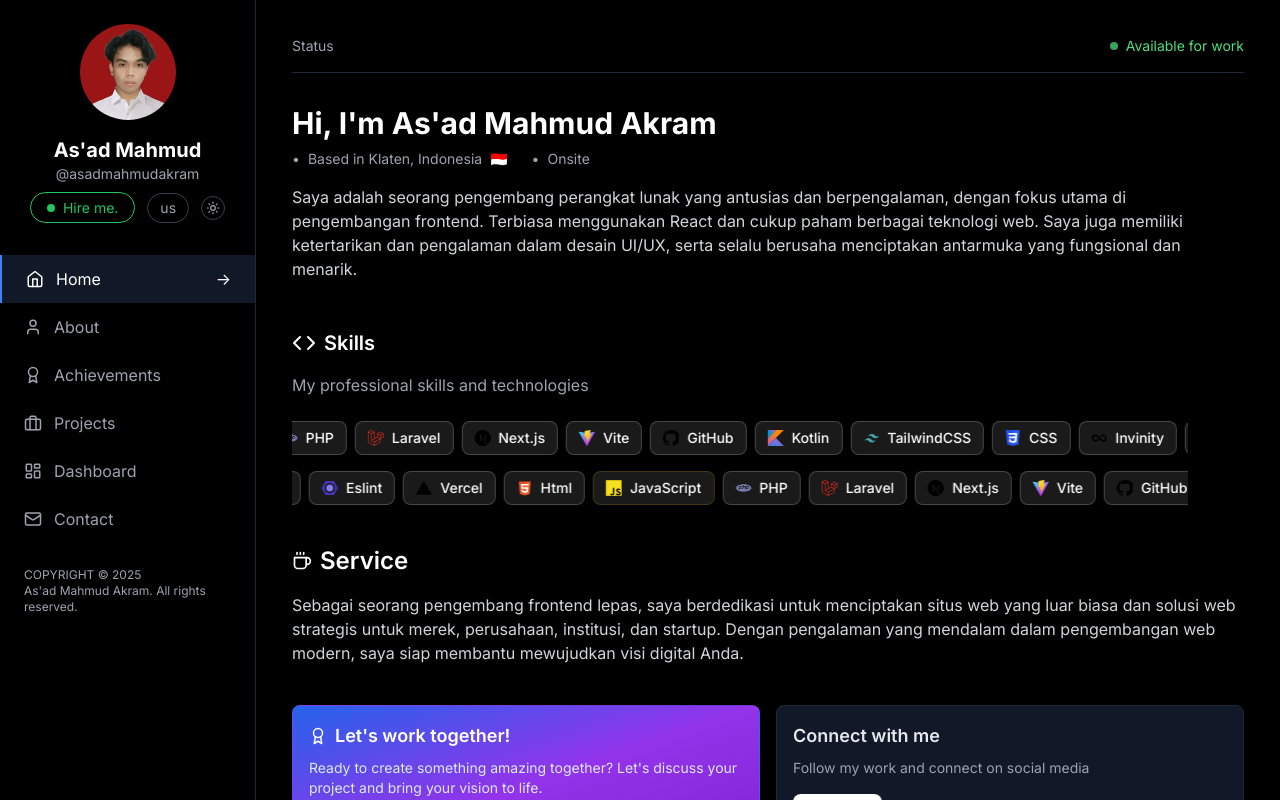
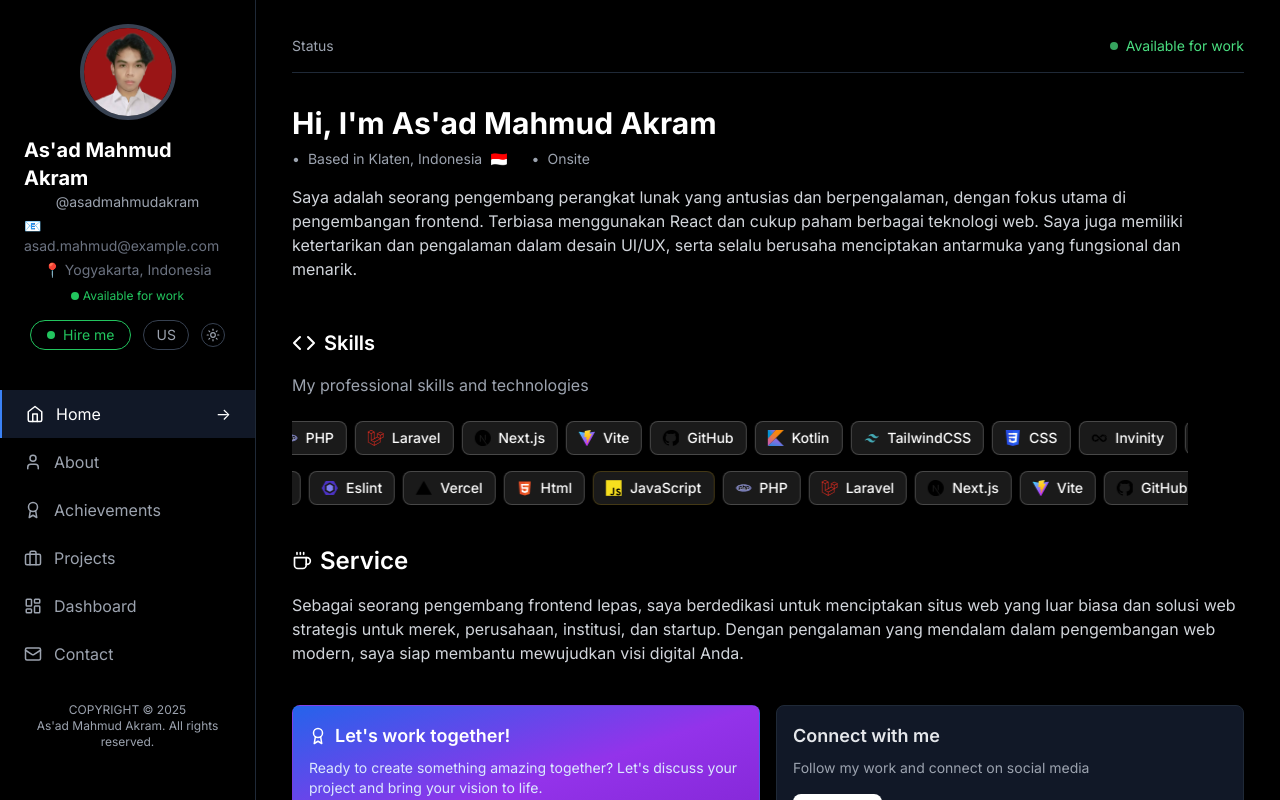
Before and after one commit to asadmahmud22/Portofolio-AsadMahmudAkram, a React (Vite) app: page / in a window 1280 px wide. Built offline with nearby package versions, Linux system fonts and the light colour scheme.

Commit message:
Update Layout.jsx

```diff
--- a/src/components/Layout.jsx
+++ b/src/components/Layout.jsx
@@ -114,27 +114,37 @@ const SidebarContent = ({ toggleLanguage, toggleTheme, language, isDarkMode }) =
   return (
     <>
       <div className="p-6 flex flex-col items-center">
-        <div className="w-24 h-24 rounded-full overflow-hidden mb-4">
+        {/* Foto profil */}
+        <div className="w-24 h-24 rounded-full overflow-hidden mb-4 border-4 border-gray-700">
           <img
-            src="/assets/profile.jpg" // ⬅️ Path dari folder `public/assets`
+            src="/assets/profile.jpg"
             alt="Profile"
             className="w-full h-full object-cover"
           />
         </div>
-        <h2 className="text-xl font-bold">As'ad Mahmud</h2>
-        <div className="text-gray-400 text-sm">@asadmahmudakram</div>
 
-        <div className="flex items-center gap-3 mt-2">
-          <button className="hire-me-btn flex items-center gap-2">
+        {/* Informasi profil lengkap */}
+        <h2 className="text-xl font-bold">As'ad Mahmud Akram</h2>
+        <div className="text-gray-400 text-sm mb-1">@asadmahmudakram</div>
+        <div className="text-gray-500 text-sm mb-1">📧 asad.mahmud@example.com</div>
+        <div className="text-gray-500 text-sm mb-1">📍 Yogyakarta, Indonesia</div>
+        <div className="text-green-500 text-xs mt-1 flex items-center gap-1">
+          <span className="w-2 h-2 bg-green-500 rounded-full animate-pulse"></span>
+          Available for work
+        </div>
+
+        {/* Tombol pengaturan */}
+        <div className="flex items-center gap-3 mt-4">
+          <button className="hire-me-btn flex items-center gap-2 text-sm border border-green-500 px-3 py-1 rounded-full hover:bg-green-600/20">
             <div className="status-indicator w-2 h-2 rounded-full bg-green-500"></div>
-            Hire me.
+            Hire me
           </button>
 
           <button
             onClick={toggleLanguage}
             className="text-gray-400 text-sm border border-gray-700 rounded-full px-3 py-1 hover:bg-gray-700/50 transition"
           >
-            {language === "en" ? "us" : "id"}
+            {language === "en" ? "US" : "ID"}
           </button>
 
           <button
@@ -146,7 +156,8 @@ const SidebarContent = ({ toggleLanguage, toggleTheme, language, isDarkMode }) =
         </div>
       </div>
 
-      <nav className="mt-2 flex-2">
+      {/* Navigasi */}
+      <nav className="mt-4 flex-2 w-full">
         {[
           { to: "/", label: "Home", icon: Home },
           { to: "/about", label: "About", icon: User },
@@ -169,7 +180,8 @@ const SidebarContent = ({ toggleLanguage, toggleTheme, language, isDarkMode }) =
         ))}
       </nav>
 
-      <div className="p-6 text-gray-400 text-xs">
+      {/* Footer */}
+      <div className="p-6 text-gray-400 text-xs text-center">
         <div>COPYRIGHT © 2025</div>
         <div>As'ad Mahmud Akram. All rights reserved.</div>
       </div>
```
